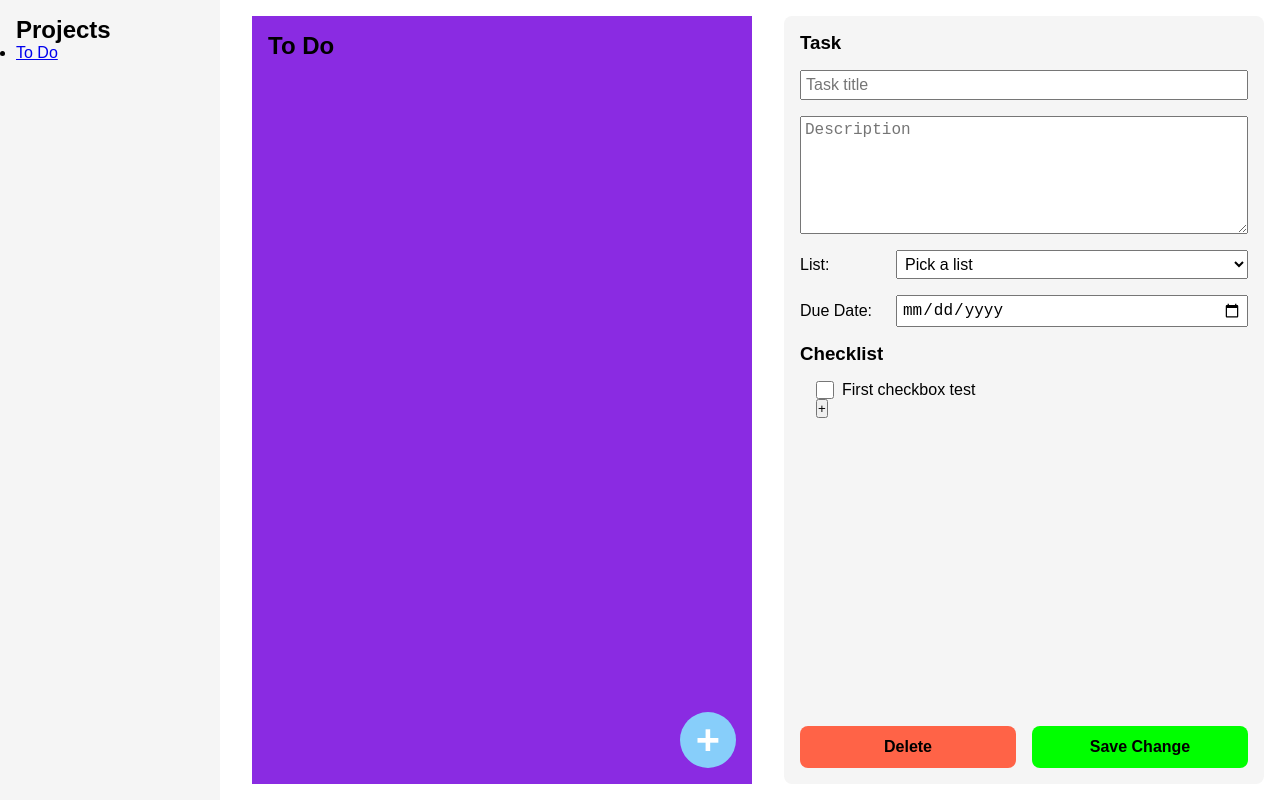
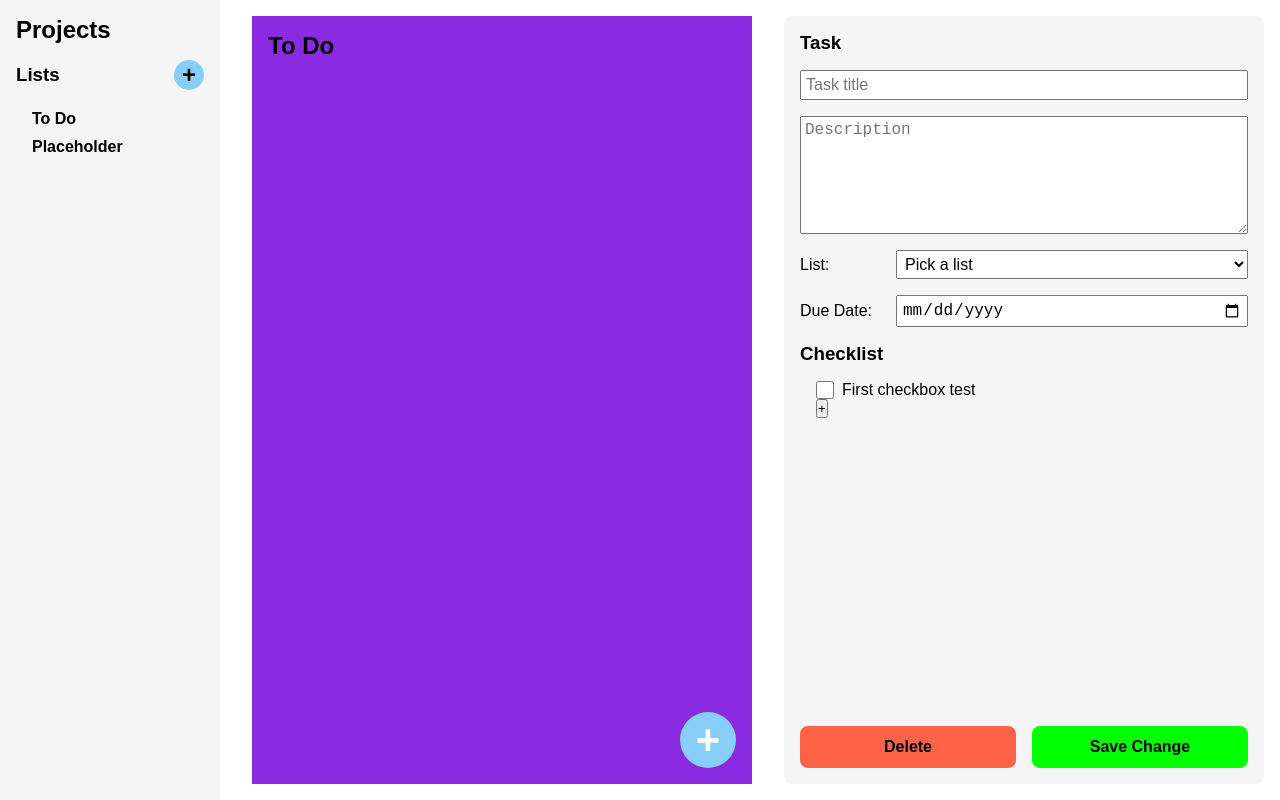
Before and after one commit to AndersonBonde/odin-todo-list, a website built with webpack: page dist/index.html in a window 1280 px wide. Built offline with Linux system fonts and the light colour scheme.

Commit message:
Finish sketching nav bar

```diff
--- a/src/style.css
+++ b/src/style.css
@@ -22,6 +22,52 @@ nav {
     left: 0;
     background-color: whitesmoke;
     padding: 16px;
+}
+
+nav h2 {
+    margin-bottom: 16px;
+}
+
+nav ul {
+    list-style: none;
+    padding-block: 16px;
+    display: flex;
+    flex-direction: column;
+    gap: 2px;
+}
+
+nav h3 {
+    display: flex;
+    align-items: center;
+    justify-content: space-between;
+}
+
+#add-new-list {
+    width: 30px;
+    height: 30px;
+    font-weight: bold;
+    font-size: 24px;
+    border: none;
+    background-color: lightskyblue;
+    border-radius: 50%;
+}
+
+#add-new-list:hover {
+    background-color: black;
+    color: white;
+}
+
+nav a {
+    display: inline-block;
+    width: 100%;
+    text-decoration: none;
+    color: black;
+    font-weight: bold;
+    padding: 4px 16px;
+}
+
+nav a:hover {
+    background-color: #ccc;
 }
 
 /* Main */
```
Also changed, not shown: dist/index.html, dist/main.js.
